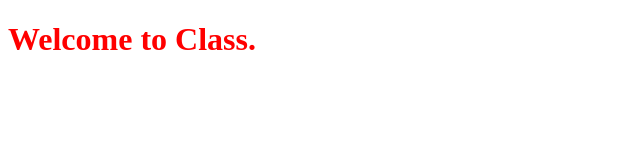
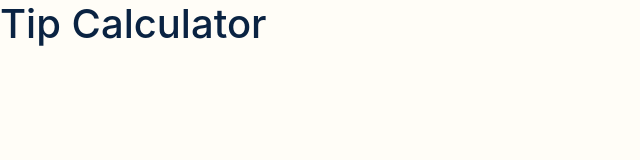
Before and after one commit to kwalker1977/few100-lab-may19-klw, a website built with webpack: page src/index.html in a window 1280 px wide. Shown: the whole page, without its empty margins (0-640 px from the left). Built offline with nearby package versions, Linux system fonts and the light colour scheme.

Commit message:
added bootstrap

```diff
--- a/src/index.html
+++ b/src/index.html
@@ -1,10 +1,17 @@
 <!DOCTYPE html>
 <html lang="en">
+
 <head>
+    <link rel="stylesheet"
+          href="https://stackpath.bootstrapcdn.com/bootstrap/4.3.1/css/bootstrap.min.css">
     <meta charset="UTF-8">
     <title>Webpack Showcase</title>
 </head>
+
 <body>
-    <h1>Welcome to Class.</h1>
+    <h1>Tip Calculator</h1>
+
+
 </body>
+
 </html>
--- a/src/styles.css
+++ b/src/styles.css
@@ -1,3 +1,4 @@
-h1 {
-    color:red;
+*{
+    background-color: #FFFDF7;
+    color: #0A2342;
 }
```
